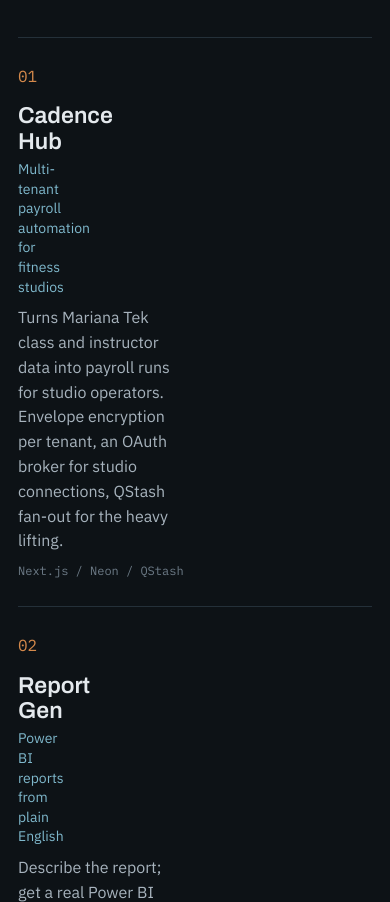
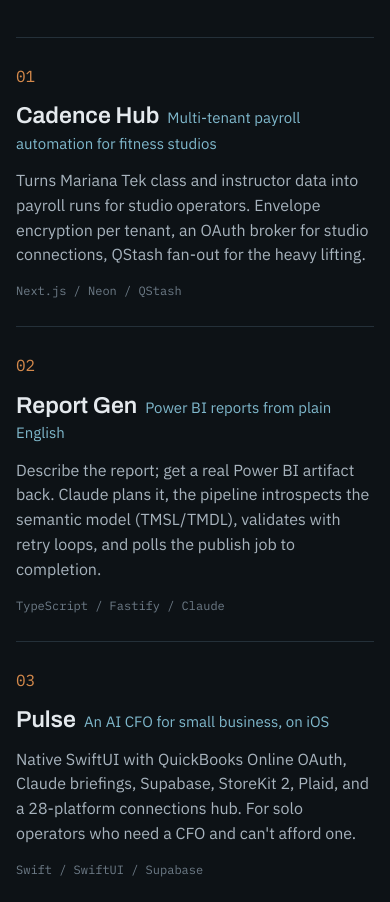
Before and after one commit to AJWilkinson85/aaronjwilkinson.com, a plain HTML site: page index.html in a window 390 px wide. Shown: the part 4465-5367 px from the top of the page. Drawn offline with Linux system fonts and the light colour scheme.

Commit message:
Fix stacked project rows on mobile to use full width

```diff
--- a/index.html
+++ b/index.html
@@ -61,8 +61,8 @@
 .contact .links a{border-bottom:1px solid var(--line);padding-bottom:4px} .contact .links a:hover{border-color:var(--copper);color:var(--copper)}
 footer{padding:24px 0 40px;font-family:var(--mono);font-size:11px;color:var(--mute);display:flex;justify-content:space-between;text-transform:uppercase;letter-spacing:.06em}
 @media(max-width:900px){.hero{grid-template-columns:1fr}.about{columns:1}.row{grid-template-columns:1fr;gap:12px}.creds{grid-template-columns:1fr}
- table,tbody,tr,td{display:block;width:auto} td{border:0;padding:4px 0} tr{border-top:1px solid var(--line);padding:22px 0} .stack{text-align:left} .idx{margin-bottom:6px}}
-@media(max-width:600px){.wrap{padding:0 18px}#projects{width:calc(100vw - 36px)}.top nav{gap:16px}.top nav a:nth-child(1){display:none}}
+ table,tbody,tr,td{display:block;width:auto} td,.idx,.name,.desc,.stack{width:auto;padding:4px 0;border:0} tr{border-top:1px solid var(--line);padding:22px 0} .stack{text-align:left;white-space:normal;margin-top:6px} .idx{margin-bottom:6px} .name span{display:inline;margin-left:8px;font-size:15px} .desc{padding-top:10px}}
+@media(max-width:600px){.wrap{padding:0 18px}#projects{width:calc(100vw - 32px)}.top nav{gap:16px}.top nav a:nth-child(1){display:none}}
 
 @keyframes rise{from{opacity:0;transform:translateY(14px)}to{opacity:1;transform:none}}
 .hero h1,.hero p,.facts{animation:rise .7s cubic-bezier(.2,.7,.2,1) both}
```
